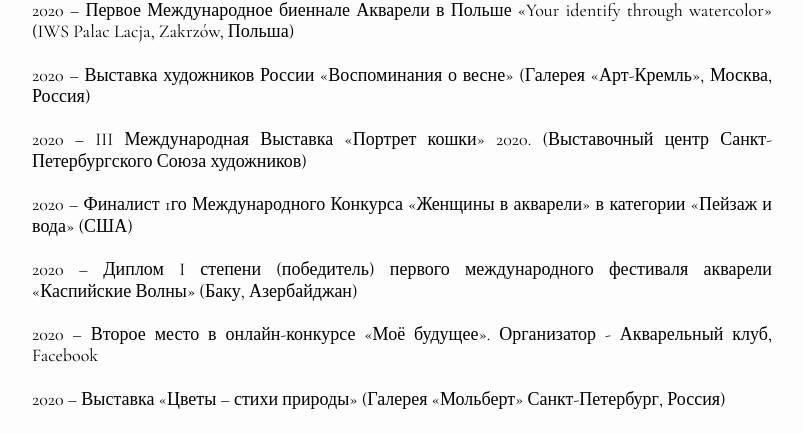
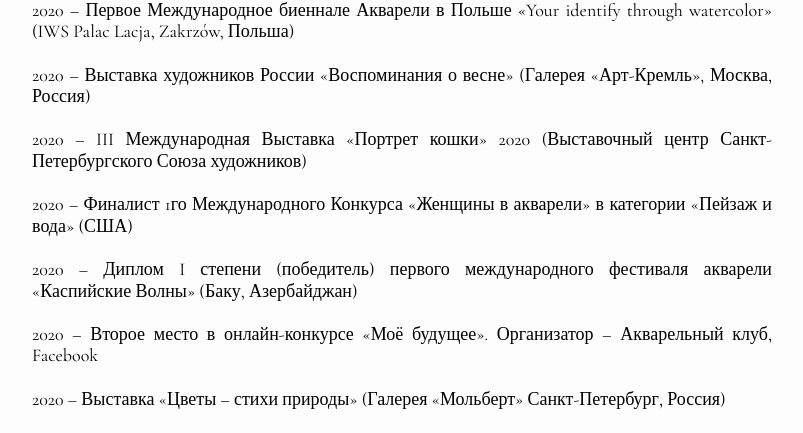
Before and after one commit to shilyaeva/shilyaeva.github.io, a Jekyll site: the page built from _pages/ru/person.md, in a window 1280 px wide. Shown: the part 524-957 px from the top of the page, without its empty margins (238-1041 px from the left). Built offline with Jekyll 4.4.1, drawn with Linux system fonts in a browser that asks for light colours.

```diff
--- a/_pages/ru/person.md
+++ b/_pages/ru/person.md
@@ -29,7 +29,7 @@ description: Биография Екатерины Шиляевой. Обращ
 2020 – Выставка художников России «Воспоминания о весне» (Галерея «Арт-Кремль», Москва, Россия)
 <br/>
 <br/>
-2020 – III Международная Выставка «Портрет кошки» 2020. (Выставочный центр Санкт-Петербургского Союза художников)
+2020 – III Международная Выставка «Портрет кошки» 2020 (Выставочный центр Санкт-Петербургского Союза художников)
 <br/>
 <br/>
 2020 – Финалист 1го Международного Конкурса «Женщины в акварели» в категории «Пейзаж и вода» (США)
@@ -38,7 +38,7 @@ description: Биография Екатерины Шиляевой. Обращ
 2020 – Диплом I степени (победитель) первого международного фестиваля акварели «Каспийские Волны» (Баку, Азербайджан)
 <br/>
 <br/>
-2020 – Второе место в онлайн-конкурсе «Моё будущее». Организатор - Акварельный клуб, Facebook
+2020 – Второе место в онлайн-конкурсе «Моё будущее». Организатор – Акварельный клуб, Facebook
 <br/>
 <br/>
 2020 – Выставка «Цветы – стихи природы» (Галерея «Мольберт» Санкт-Петербург, Россия)
```
